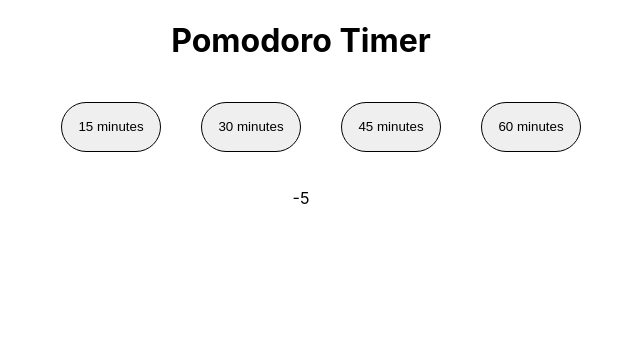
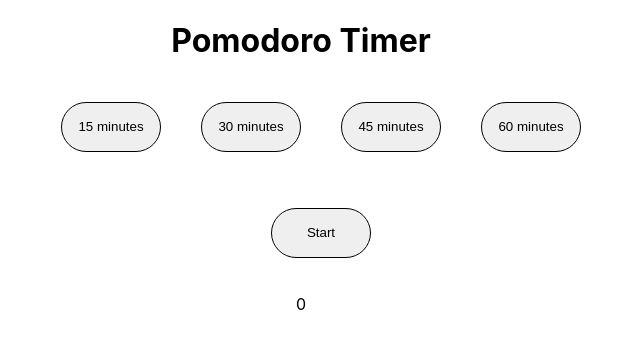
Before and after one commit to William-Mejia-Learning/pomodoro-timer, a React (Create React App) app in the folder client/: page / in a window 1280 px wide. Shown: the top 348 px of the page, without its empty margins (339-979 px from the left). Built offline with nearby package versions, Linux system fonts and the light colour scheme.

Commit message:
feat:the timer counts down and stops at 0

```diff
--- a/client/src/App.js
+++ b/client/src/App.js
@@ -1,31 +1,38 @@
-import logo from './logo.svg'
 import './App.css'
-import { useState } from 'react'
+import React, { useState} from "react";
 
 function App() {
 
-  const [timer, setTimer] = useState('')
+  const [timer, setTimer] = useState(0); // 25 minutes in seconds
 
-  let timeLeft = timer
-
-  const countDown = setInterval(() => {
-    timeLeft -= 1
-    setTimer(timeLeft)
-    // console.log(timeLeft)
+  const countDown = () => setInterval(() => {
+    setTimer((prevTime) => {
+      if(prevTime > 0) {
+        return prevTime - 1
+      } else {
+        return 'Expired'
+      }
+    })
   }, 1000)
 
   return (
     <div className="App">
       <h1>Pomodoro Timer</h1>
       <ul>
-        <li><button>15 minutes</button></li>
-        <li><button>30 minutes</button></li>
-        <li><button>45 minutes</button></li>
-        <li><button>60 minutes</button></li>
+        <li><button onClick={(event) => {
+          setTimer(5);
+          // console.log(event)
+          }}>15 minutes</button></li>
+        <li><button onClick={() =>setTimer(10)}>30 minutes</button></li>
+        <li><button onClick={() => setTimer(20)}>45 minutes</button></li>
+        <li><button onClick={() => setTimer(25)}>60 minutes</button></li>
+      </ul>
+      <ul>
+        <li><button onClick={countDown}>Start</button></li>
       </ul>
 
       <div>
-        {timer}
+        <p>{timer}</p>
       </div>
 
 
```
